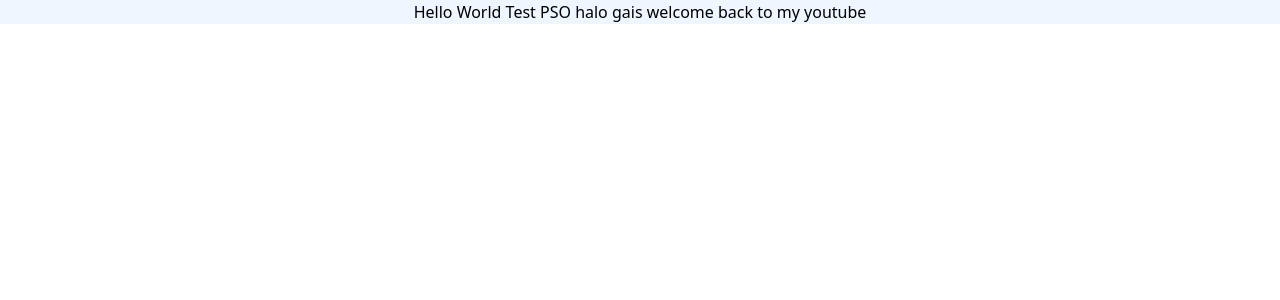
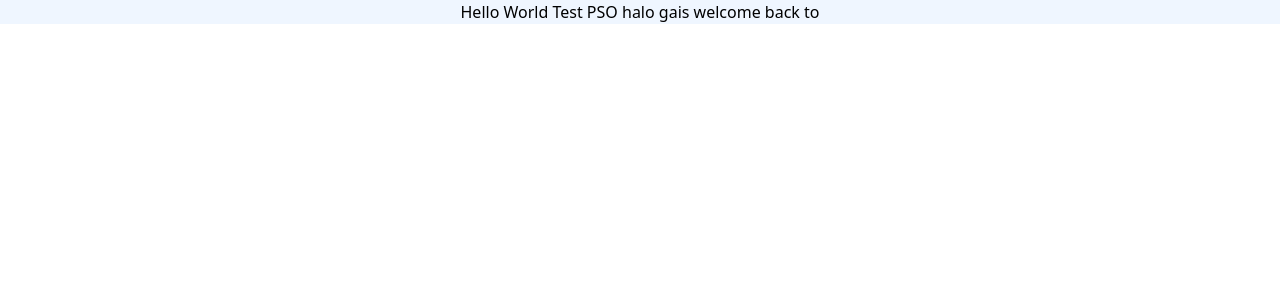
Before and after one commit to jhoniananta/todo-apps-devops, a React (Vite) app in the folder frontend/: page / in a window 1280 px wide. Shown: the top 300 px of the page. Built offline with nearby package versions, Linux system fonts and the light colour scheme.

Commit message:
refactor: delete watch docker-compose

```diff
--- a/frontend/src/App.tsx
+++ b/frontend/src/App.tsx
@@ -6,7 +6,7 @@
 function App() {
   return (
     <>
-      <h1 className="text-center bg-blue-50">Hello World Test PSO halo gais welcome back to my youtube</h1>
+      <h1 className="text-center bg-blue-50">Hello World Test PSO halo gais welcome back to</h1>
     </>
   );
 }
```
Also changed, not shown: 2 other files (tests, documents, lock files or other folders).
